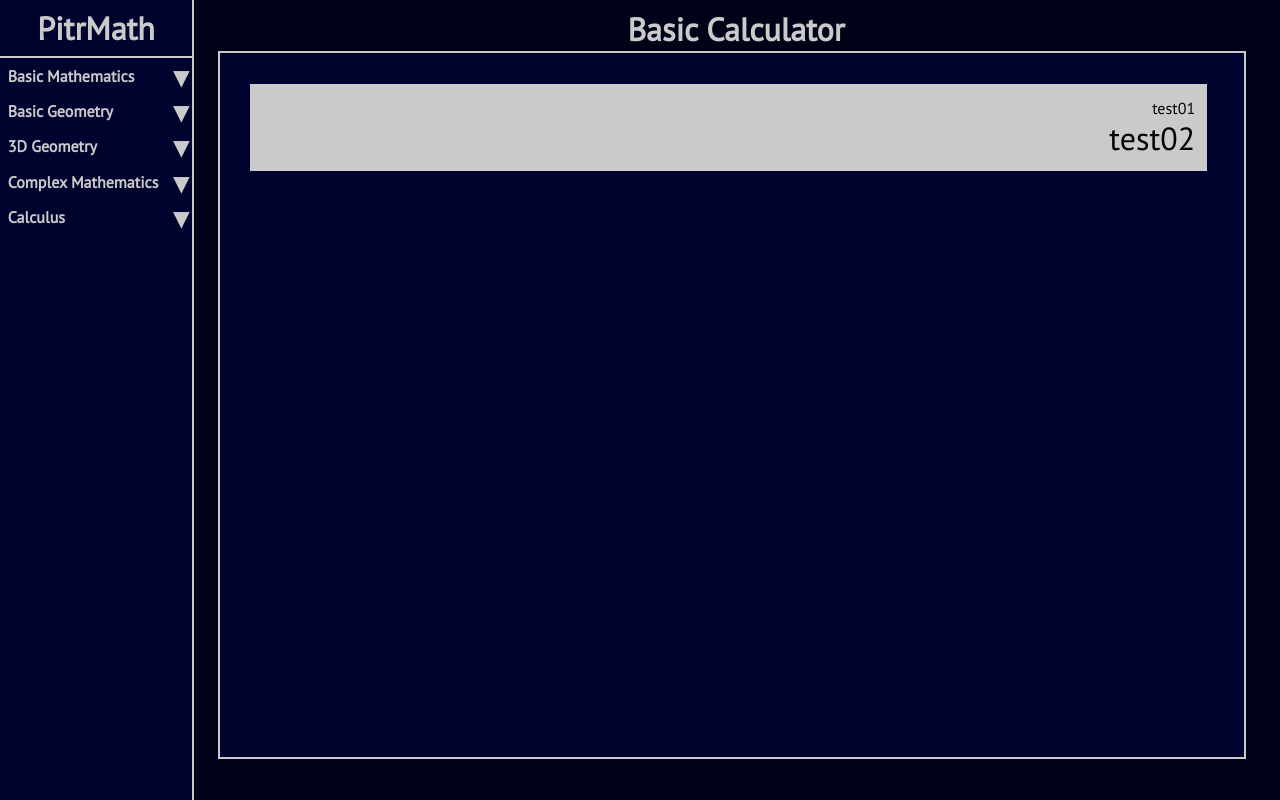
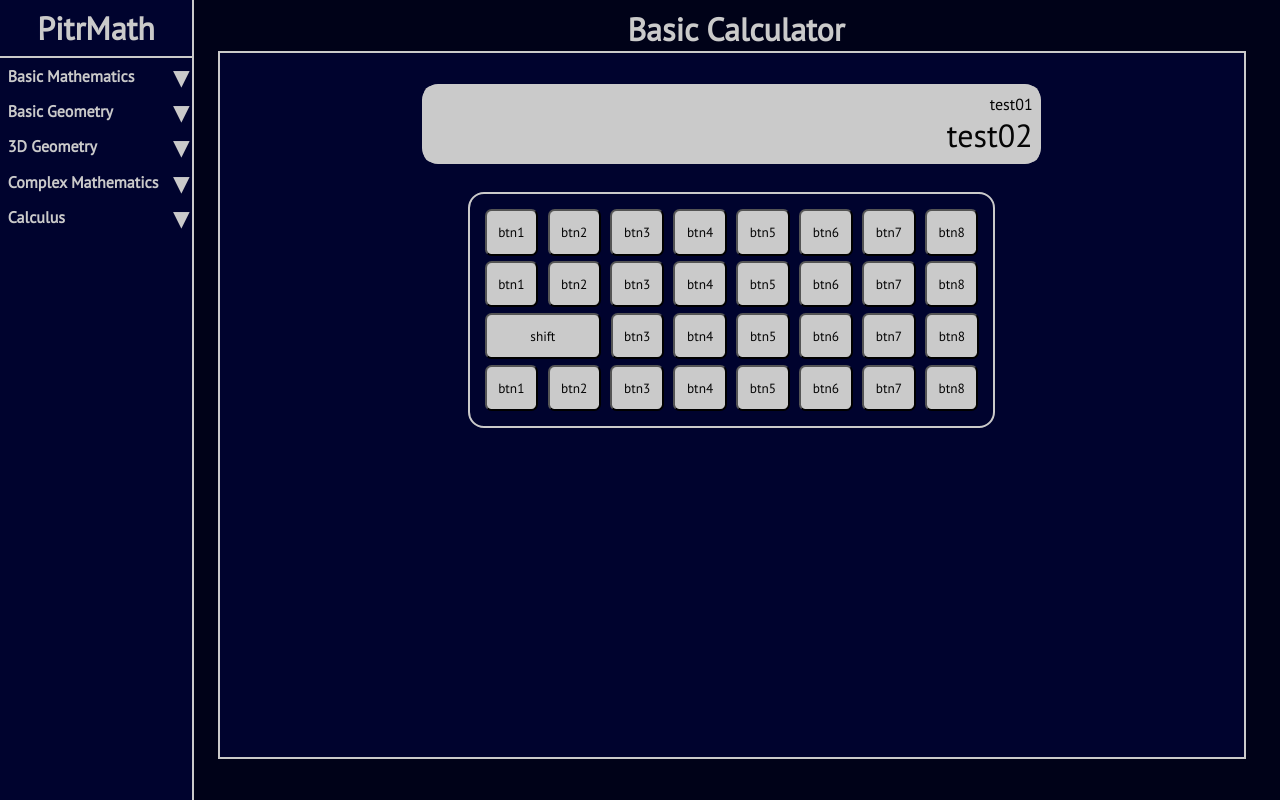
Before and after one commit to PetrPraveky/Mathematical-WebApp, a Flask app: page /basicmath/basiccalc in a window 1280 px wide. Run offline with Flask 2, Linux system fonts and the light colour scheme.

Commit message:
Update 7
working on calculator

```diff
--- a/lib/website/static/css/calc_style.css
+++ b/lib/website/static/css/calc_style.css
@@ -1,5 +1,6 @@
 .calc-input-box {
     background-color: rgb(202,202,202);
+    border-radius: 0.5em;
 
     height: 4em;
     padding: 1% 1%;
@@ -22,3 +23,28 @@
     justify-content: right;
     align-items: flex-end;
 }
+.calc-buttons {
+    border: rgb(202,202,202) 2px solid;
+    border-radius: 1em;
+    padding: 2% 2%;
+    width: 31.20em;
+    margin: 6% auto;
+}
+.calc-button {
+    color: rgb(5, 5, 5);
+    margin: 0.2em 0.2em;
+    border-radius: 0.5em;
+    background-color: rgb(202,202,202);
+    width: 4em;
+    height: 3.5em;
+    text-align: center;
+}
+.calc-button-shift {
+    color: rgb(5, 5, 5);
+    margin: 0.2em 0.2em;
+    border-radius: 0.5em;
+    background-color: rgb(202,202,202);
+    width: 8.725em;
+    height: 3.5em;
+    text-align: center;
+}
--- a/lib/website/static/css/main_style.css
+++ b/lib/website/static/css/main_style.css
@@ -135,10 +135,11 @@
 }
 /* Main page content */
 .main-part-page-margin {
-    margin: 3% 3% 3% 3%;
-    width: 93%;
+    width: 60%;
     top: 0;
     bottom: 0;
+    margin: 3% auto;
 
     border: 2px rgb(202, 202, 202) solid;
+    border-radius: 1em;
 }
--- a/src/templates/basic_math/b_calc.html
+++ b/src/templates/basic_math/b_calc.html
@@ -18,6 +18,109 @@
             <div class="calc-input-box-text">
                 test02
             </div>
+            <div class="calc-buttons">
+                <div class="calc-button-row">
+                    <button class="calc-button">
+                        btn1
+                    </button>
+                    <button class="calc-button">
+                        btn2
+                    </button>
+                    <button class="calc-button">
+                        btn3
+                    </button>
+                    <button class="calc-button">
+                        btn4
+                    </button>
+                    <button class="calc-button">
+                        btn5
+                    </button>
+                    <button class="calc-button">
+                        btn6
+                    </button>
+                    <button class="calc-button">
+                        btn7
+                    </button>
+                    <button class="calc-button">
+                        btn8
+                    </button>
+                </div>
+                <div class="calc-button-row">
+                    <button class="calc-button">
+                        btn1
+                    </button>
+                    <button class="calc-button">
+                        btn2
+                    </button>
+                    <button class="calc-button">
+                        btn3
+                    </button>
+                    <button class="calc-button">
+                        btn4
+                    </button>
+                    <button class="calc-button">
+                        btn5
+                    </button>
+                    <button class="calc-button">
+                        btn6
+                    </button>
+                    <button class="calc-button">
+                        btn7
+                    </button>
+                    <button class="calc-button">
+                        btn8
+                    </button>
+                </div>
+                <div class="calc-button-row">
+                    <button class="calc-button-shift">
+                        shift
+                    </button>
+                    <button class="calc-button">
+                        btn3
+                    </button>
+                    <button class="calc-button">
+                        btn4
+                    </button>
+                    <button class="calc-button">
+                        btn5
+                    </button>
+                    <button class="calc-button">
+                        btn6
+                    </button>
+                    <button class="calc-button">
+                        btn7
+                    </button>
+                    <button class="calc-button">
+                        btn8
+                    </button>
+                </div>
+                <div class="calc-button-row">
+                    <button class="calc-button">
+                        btn1
+                    </button>
+                    <button class="calc-button">
+                        btn2
+                    </button>
+                    <button class="calc-button">
+                        btn3
+                    </button>
+                    <button class="calc-button">
+                        btn4
+                    </button>
+                    <button class="calc-button">
+                        btn5
+                    </button>
+                    <button class="calc-button">
+                        btn6
+                    </button>
+                    <button class="calc-button">
+                        btn7
+                    </button>
+                    <button class="calc-button">
+                        btn8
+                    </button>
+                </div>
+            </div>
         </div>
     </div>
 {%endblock%}
```
